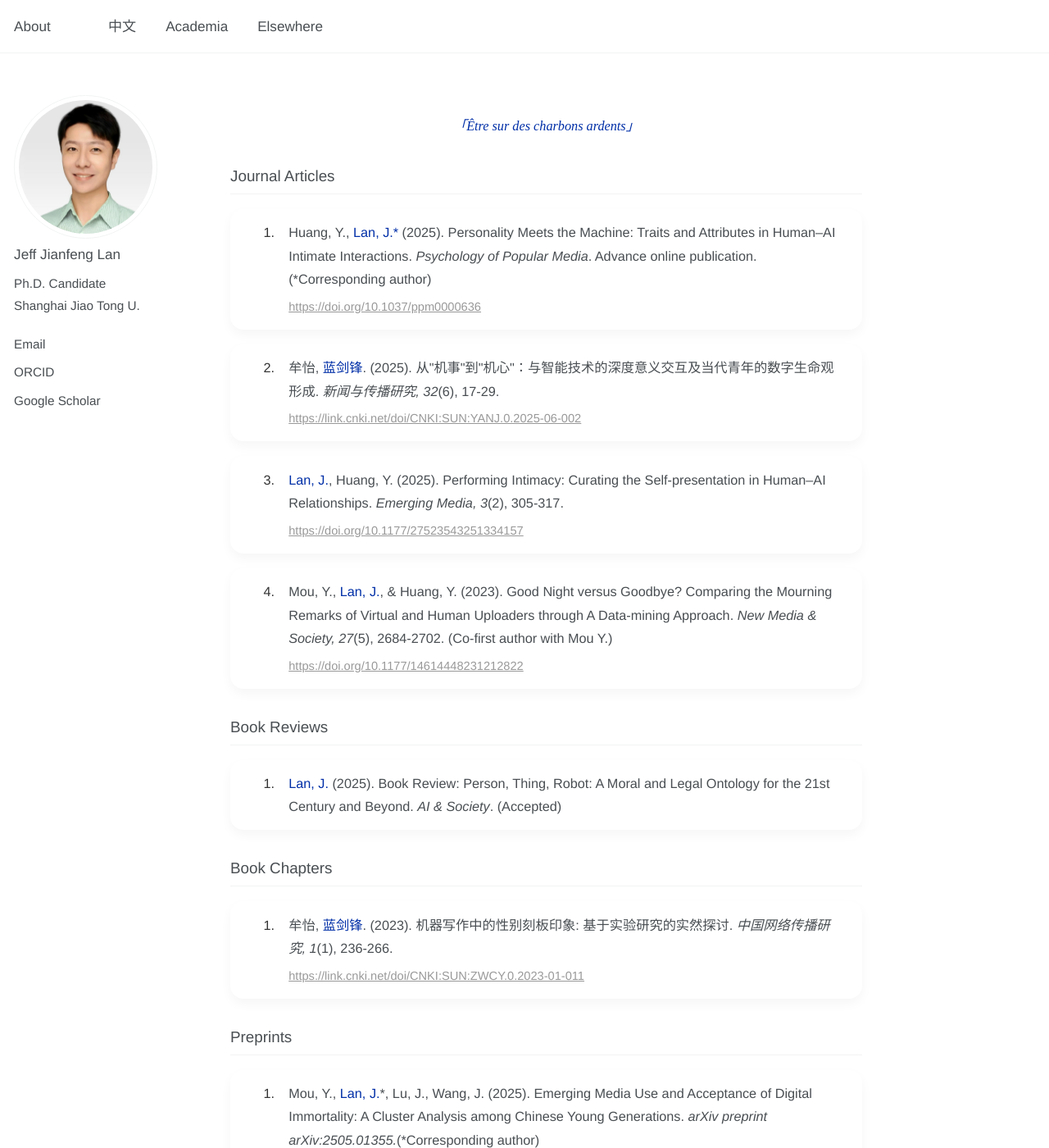
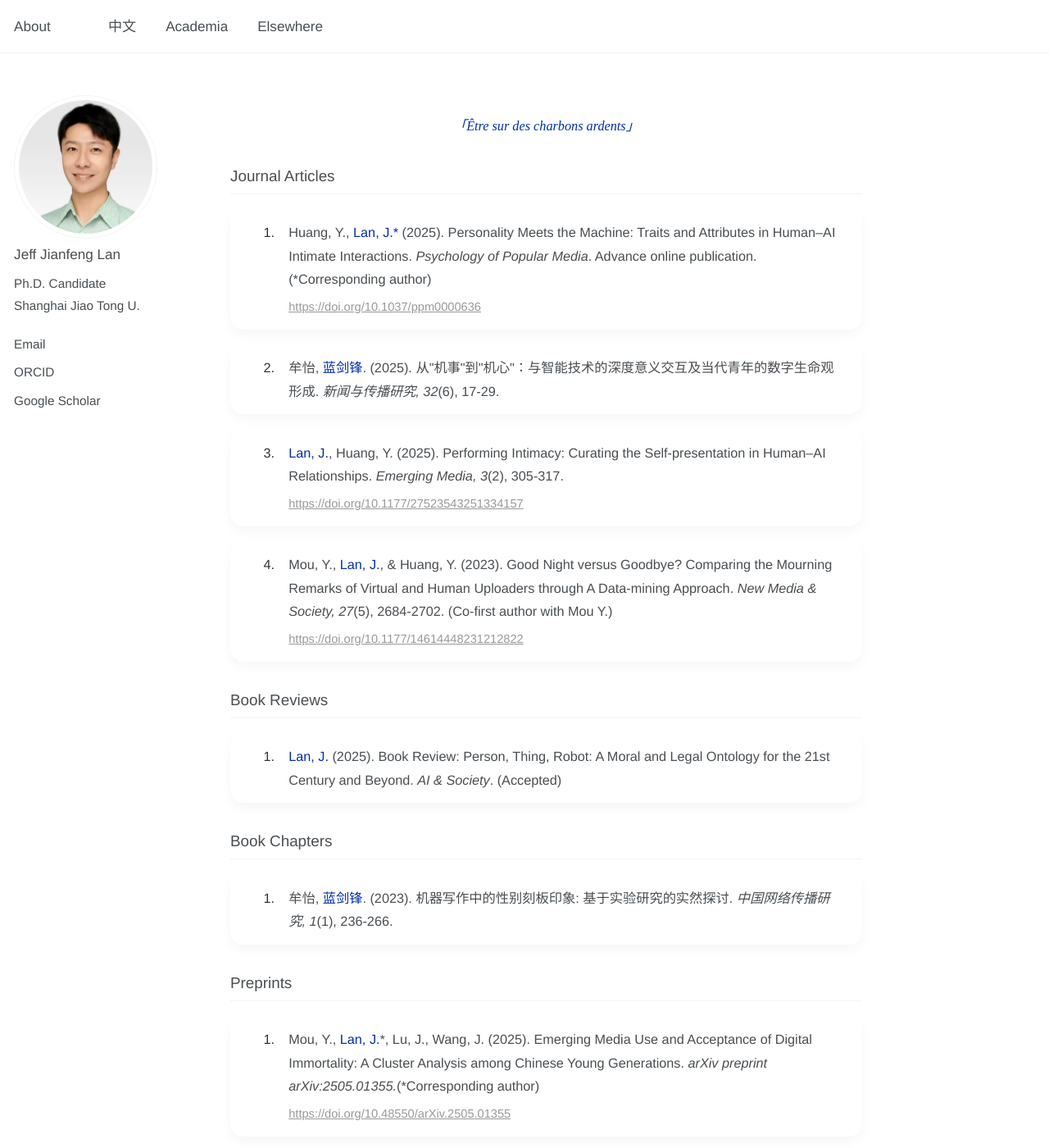
Before and after one commit to jianfenglan/jianfenglan.github.io, a Jekyll site: the page built from academia.md, in a window 1280 px wide and 1400 px high. Shown: the whole window at 82% size. Built offline with Jekyll 4.4.1, drawn with Linux system fonts in a browser that asks for light colours.

Commit message:
Update academia.md

```diff
--- a/academia.md
+++ b/academia.md
@@ -145,7 +145,6 @@ h2 {
     <div class="publication-card">
         <div class="publication-content">
             牟怡, <span class="my-name">蓝剑锋</span>. (2025). 从"机事"到"机心"：与智能技术的深度意义交互及当代青年的数字生命观形成. <em>新闻与传播研究, 32</em>(6), 17-29.
-            <a href="https://link.cnki.net/doi/CNKI:SUN:YANJ.0.2025-06-002" class="publication-link" target="_blank">https://link.cnki.net/doi/CNKI:SUN:YANJ.0.2025-06-002</a>
         </div>
     </div>
     <div class="publication-card">
@@ -176,7 +175,6 @@ h2 {
     <div class="publication-card">
         <div class="publication-content">
             牟怡, <span class="my-name">蓝剑锋</span>. (2023). 机器写作中的性别刻板印象: 基于实验研究的实然探讨. <em>中国网络传播研究, 1</em>(1), 236-266.
-             <a href="https://link.cnki.net/doi/CNKI:SUN:ZWCY.0.2023-01-011" class="publication-link" target="_blank">https://link.cnki.net/doi/CNKI:SUN:ZWCY.0.2023-01-011</a>
         </div>
     </div>
     </div>
```
